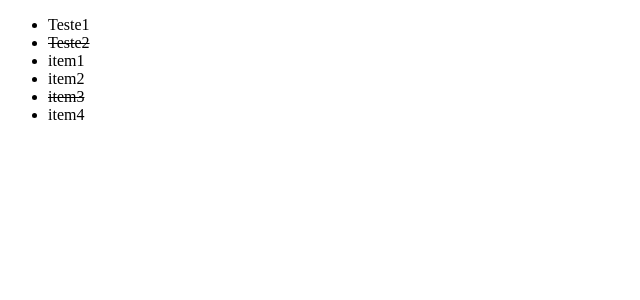
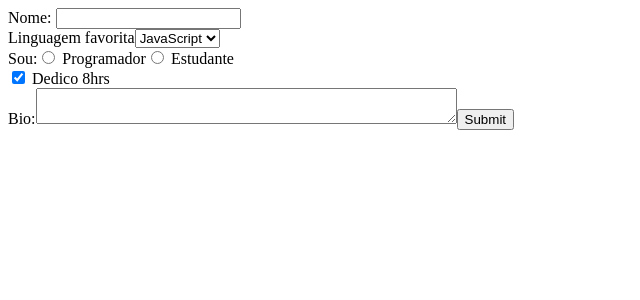
Before and after one commit to saulocode1/santander-lets-code-react, a React (Create React App) app in the folder 3 - React - Componentes Tipo Classe/Aula 03 - Instalação/meu-app/: page / in a window 1280 px wide. Shown: the top 300 px of the page, without its empty margins (0-640 px from the left). Built offline with nearby package versions, Linux system fonts and the light colour scheme.

Commit message:
Create lesson 3.11

```diff
--- /dev/null
+++ b/3 - React - Componentes Tipo Classe/Aula 03 - Instalação/meu-app/src/components/Form.js
@@ -0,0 +1,79 @@
+import React from 'react';
+
+class Form extends React.Component {
+    constructor(props) {
+        super(props);
+        this.state = {
+            nome: '',
+            linguagem: 'JavaScript',
+            tipo: 'Programador',
+            dedico: true,
+            bio: ''
+        }
+
+        this.handleSubmit = (event) => {
+            event.preventDefault()
+            console.log(this.state)
+        }
+
+        this.changeName = (event) => {
+            this.setState({nome: event.target.value})
+        }
+
+        this.changeSelect = (event) => {
+            this.setState({linguagem: event.target.value})
+        }
+
+        this.changeRadio = (event) => {
+            this.setState({tipo: event.target.value})
+        }
+
+        this.changeCheckbox = (event) => {
+            this.setState({dedico: event.target.checked})
+        }
+
+        this.changeBio = (event) => {
+            this.setState({bio: event.target.value})
+        }
+    }
+
+    render(){
+    return (
+        <>
+            <form onSubmit={this.handleSubmit}>
+                <label>
+                    Nome: <input type="text" value={this.state.nome} onChange={this.changeName}></input>
+                </label>
+                <br/>
+                <label>
+                    Linguagem favorita
+                    <select value={this.state.linguagem} onChange={this.changeSelect}>
+                        <option>JavaScript</option>
+                        <option>C++</option>
+                        <option>Python</option>
+                    </select>
+                </label>
+                <br/>
+                <label>
+                    Sou:
+                    <input type="radio" checked={this.state.tipo == 'programador'} onChange={this.changeRadio} value="programador"></input> Programador
+                    <input type="radio" checked={this.state.tipo == 'estudante'} onChange={this.changeRadio} value="estudante"></input> Estudante
+                </label>
+                <br/>
+                <label>
+                    <input type="checkbox" checked={this.state.dedico} onChange={this.changeCheckbox}></input> Dedico 8hrs
+                </label>
+                <br/>
+                <label>
+                    Bio:
+                    <textarea cols="50" value={this.state.bio} onChange={this.changeBio}></textarea>
+                </label>
+                <input type="submit"></input>
+
+            </form>
+        </>
+    );
+    }
+}
+
+export default Form;
--- a/3 - React - Componentes Tipo Classe/Aula 03 - Instalação/meu-app/src/index.js
+++ b/3 - React - Componentes Tipo Classe/Aula 03 - Instalação/meu-app/src/index.js
@@ -1,19 +1,12 @@
 import React from 'react';
 import ReactDOM from 'react-dom';
-import {Lista2, Item} from './components/Lista2';
+import Form from './components/Form';
 import reportWebVitals from './reportWebVitals';
 
 ReactDOM.render(
   <React.StrictMode>
-    <Lista2>
-      Texto
-      <Item key={999} id={999} completo={false}>
-        Teste1
-      </Item>
-      <Item key={998} id={998} completo={true}>
-        Teste2
-      </Item>
-    </Lista2>
+    <Form>
+    </Form>
   </React.StrictMode>,
   document.getElementById('root')
 );
```
